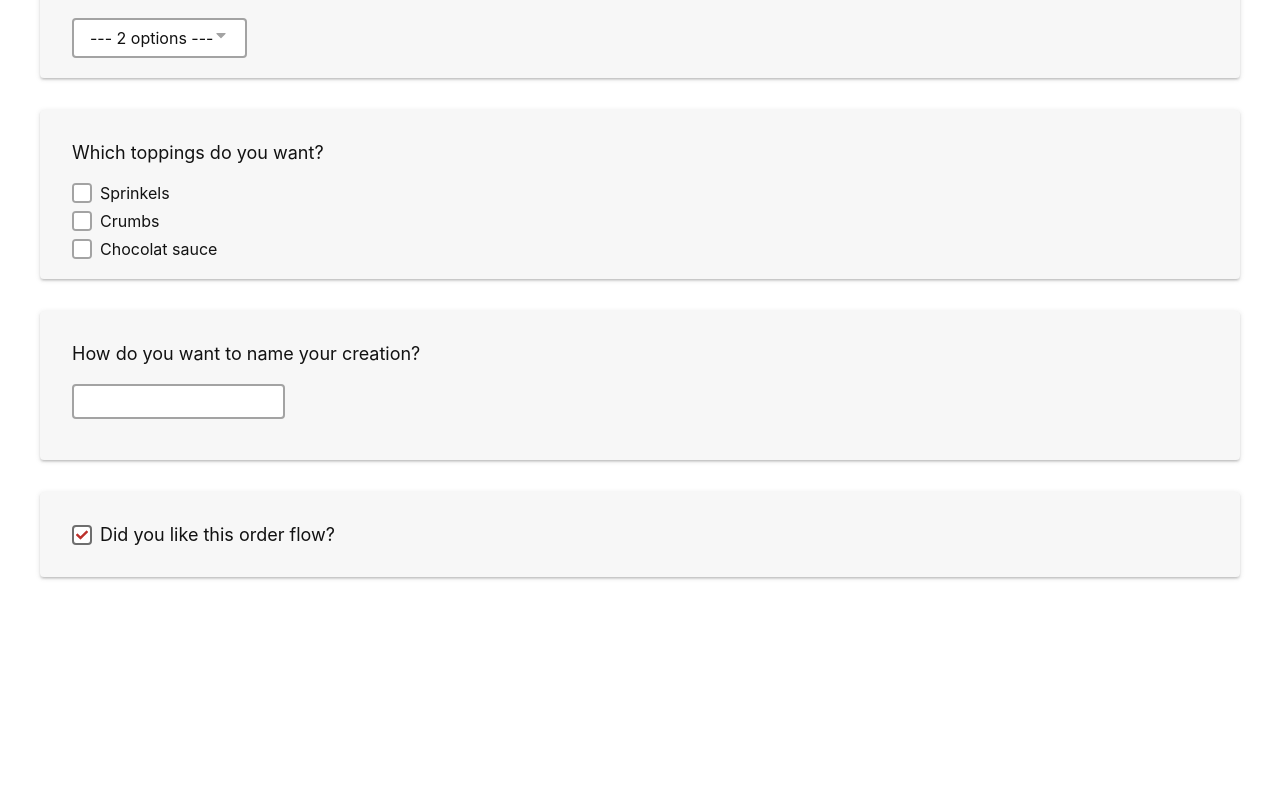
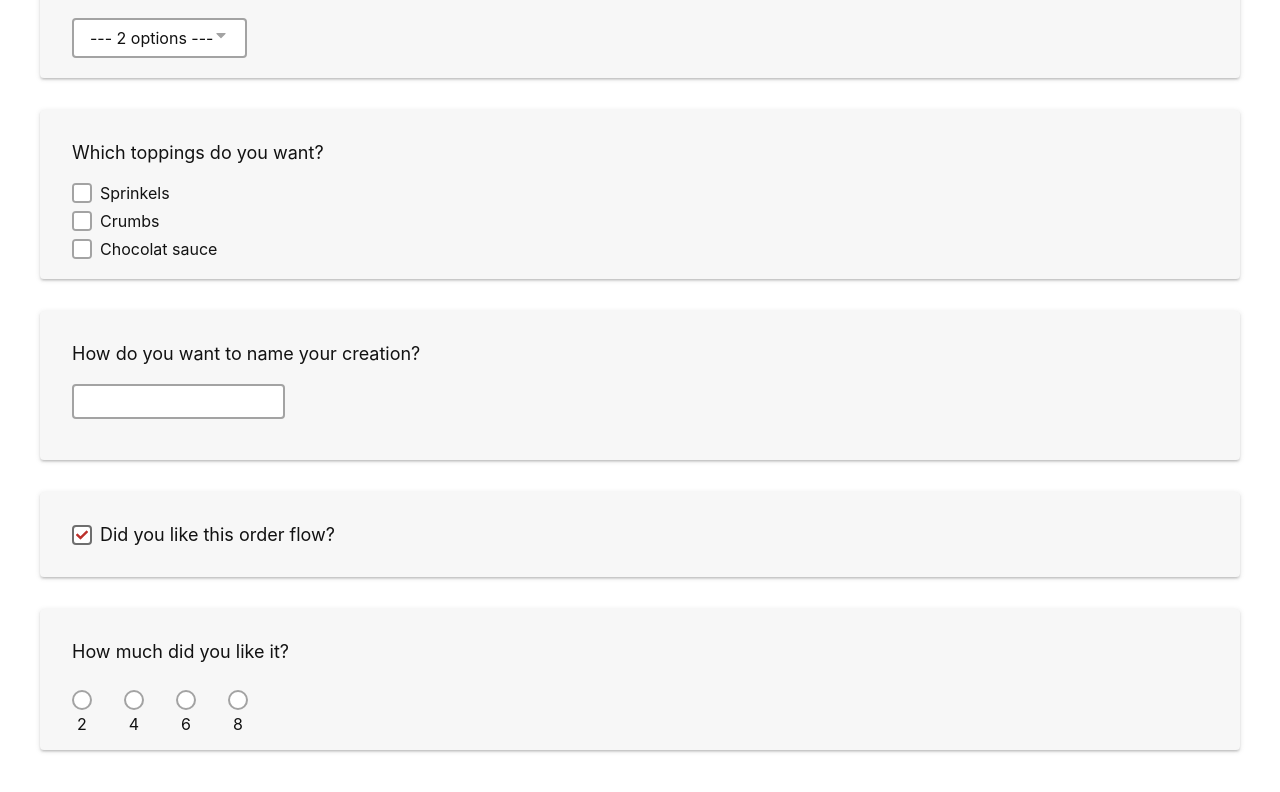
Before and after one commit to tuur29/surveytool, a React (Create React App) app: page / in a window 1280 px wide. Shown: the part 1036-1828 px from the top of the page. Before the commit the page ends 1677 px from the top, so only its background shows below. Built offline with nearby package versions, Linux system fonts and the light colour scheme.

Commit message:
Add radio button range input

```diff
--- a/src/components/QuestionList.tsx
+++ b/src/components/QuestionList.tsx
@@ -7,7 +7,7 @@ import { Container, Header, Footer } from "./styles/Container";
 import SingleChoiceQuestion from "./questions/SingleChoiceQuestion";
 import MultipleChoiceQuestion from "./questions/MultipleChoiceQuestion";
 import TextQuestion from "./questions/TextQuestion";
-import SliderQuestion from "./questions/SliderQuestion";
+import RangeQuestion from "./questions/RangeQuestion";
 
 const determineComponent = (question: AllQuestionsType): JSX.Element => {
     switch (question.type) {
@@ -17,8 +17,8 @@ const determineComponent = (question: AllQuestionsType): JSX.Element => {
             return <MultipleChoiceQuestion key={question.id} question={question} />;
         case answerTypes.text:
             return <TextQuestion key={question.id} question={question} />;
-        case answerTypes.slider:
-            return <SliderQuestion key={question.id} question={question} />;
+        case answerTypes.range:
+            return <RangeQuestion key={question.id} question={question} />;
     }
 };
 
--- a/src/components/common/Slider.tsx
+++ b/src/components/common/Slider.tsx
@@ -1,13 +1,13 @@
 import React, { useState, useCallback, MouseEvent, TouchEvent, useRef, useEffect, useMemo } from "react";
 import { SliderWrapper, SliderTrack, SliderHandle, SliderHandleLabel, SliderLabel, SliderMark } from "../styles/Input";
-import { SliderDirectionType } from "../../types/ConfigTypes";
+import { RangeDirectionType } from "../../types/ConfigTypes";
 
 type PropsType = {
     min: number;
     max: number;
     value: number;
     step: number;
-    direction: SliderDirectionType;
+    direction: RangeDirectionType;
     onChange: (value: number) => void;
 };
 
--- /dev/null
+++ b/src/components/questions/RangeQuestion.tsx
@@ -0,0 +1,67 @@
+import React from "react";
+import { RangeQuestionType } from "../../types/ConfigTypes";
+import { Question, Title } from "../styles/Question";
+import { useStoreDispatch } from "../../redux/store";
+import { setAnswer } from "../../redux/answersReducer";
+import HintableLabel from "../common/HintableLabel";
+import useQuestionAnswer from "../../hooks/useQuestionAnswer";
+import { RangeAnswerType } from "../../types/AnswerTypes";
+import Slider from "../common/Slider";
+import { RadioListWrapper, RadioButton, BottomLabel } from "../styles/Input";
+
+type PropsType = {
+    question: RangeQuestionType;
+};
+
+const RangeQuestion = (props: PropsType): JSX.Element => {
+    const { question } = props;
+    const dispatch = useStoreDispatch();
+    const { value } = useQuestionAnswer<RangeAnswerType>(question.id);
+
+    const setValue = (newValue: number) => {
+        dispatch(
+            setAnswer({
+                questionId: question.id,
+                type: question.type,
+                value: newValue,
+            }),
+        );
+    };
+
+    return (
+        <Question>
+            <Title>
+                <HintableLabel label={question.title} hints={question.hints} />
+            </Title>
+
+            {question.inputType === "slider" && (
+                <Slider
+                    min={question.min || 0}
+                    max={question.max || 1}
+                    value={value || 0}
+                    step={question.step || 1}
+                    direction={question.direction || "toRight"}
+                    onChange={setValue}
+                />
+            )}
+
+            {question.inputType === "radio" && (
+                <RadioListWrapper>
+                    {new Array(question.max - question.min + 1).fill(0).map((_, index) => {
+                        if (question.step && index % question.step !== 0) return null;
+
+                        const itemValue = question.min + index;
+                        return (
+                            <BottomLabel key={itemValue} onClick={() => setValue(itemValue)}>
+                                <RadioButton checked={value === itemValue} />
+                                <div>{itemValue}</div>
+                            </BottomLabel>
+                        );
+                    })}
+                </RadioListWrapper>
+            )}
+        </Question>
+    );
+};
+
+export default RangeQuestion;
--- a/src/components/questions/SliderQuestion.tsx
+++ /dev/null
@@ -1,47 +0,0 @@
-import React from "react";
-import { SliderQuestionType } from "../../types/ConfigTypes";
-import { Question, Title } from "../styles/Question";
-import { useStoreDispatch } from "../../redux/store";
-import { setAnswer } from "../../redux/answersReducer";
-import HintableLabel from "../common/HintableLabel";
-import useQuestionAnswer from "../../hooks/useQuestionAnswer";
-import { SliderAnswerType } from "../../types/AnswerTypes";
-import Slider from "../common/Slider";
-
-type PropsType = {
-    question: SliderQuestionType;
-};
-
-const SliderQuestion = (props: PropsType): JSX.Element => {
-    const { question } = props;
-    const dispatch = useStoreDispatch();
-    const { value } = useQuestionAnswer<SliderAnswerType>(question.id);
-
-    const setValue = (newValue: number) => {
-        dispatch(
-            setAnswer({
-                questionId: question.id,
-                type: question.type,
-                value: newValue,
-            }),
-        );
-    };
-
-    return (
-        <Question>
-            <Title>
-                <HintableLabel label={question.title} hints={question.hints} />
-            </Title>
-            <Slider
-                min={question.min || 0}
-                max={question.max || 1}
-                value={value || question.default || 0}
-                step={question.step || 1}
-                direction={question.direction || "toRight"}
-                onChange={setValue}
-            />
-        </Question>
-    );
-};
-
-export default SliderQuestion;
--- a/src/components/styles/Input.ts
+++ b/src/components/styles/Input.ts
@@ -1,7 +1,7 @@
 import styled, { css } from "styled-components";
 import { IconWrapper } from "../common/Icon";
 import { getElevation } from "../../utils/theme";
-import { SliderDirectionType } from "../../types/ConfigTypes";
+import { RangeDirectionType } from "../../types/ConfigTypes";
 
 const baseColors = css`
     background-color: ${({ theme }) => theme.colors.controlBack};
@@ -98,6 +98,11 @@ export const RadioButton = styled.div<{ checked?: boolean }>`
             transform: scale(${checked ? 1 : 0.35});
         `};
     }
+`;
+
+export const RadioListWrapper = styled.div`
+    display: flex;
+    justify-content: flex-start;
 `;
 
 // ----------------------------------------------------------------------
@@ -202,6 +207,18 @@ export const Label = styled.div`
     }
 `;
 
+export const BottomLabel = styled(Label)`
+    flex-direction: column;
+    justify-content: end;
+    text-align: center;
+    margin-top: ${({ theme }) => theme.space[2]}px;
+    margin-right: ${({ theme }) => theme.space[4]}px;
+
+    ${RadioButton}, ${Checkbox} {
+        margin-right: 0;
+    }
+`;
+
 // ----------------------------------------------------------------------
 // Text
 // ----------------------------------------------------------------------
@@ -254,7 +271,7 @@ export const SliderWrapper = styled.div<{ width?: number }>`
     user-select: none;
 `;
 
-export const SliderTrack = styled.div<{ percentage: number; direction?: SliderDirectionType }>`
+export const SliderTrack = styled.div<{ percentage: number; direction?: RangeDirectionType }>`
     position: absolute;
     top: calc(50% - 1.5px);
     width: 100%;
@@ -263,7 +280,7 @@ export const SliderTrack = styled.div<{ percentage: number; direction?: SliderDi
     background-color: red;
 `;
 
-export const SliderHandle = styled.div<{ percentage: number; direction?: SliderDirectionType }>`
+export const SliderHandle = styled.div<{ percentage: number; direction?: RangeDirectionType }>`
     position: absolute;
     top: 20%;
     left: ${({ percentage }) => percentage}%;
@@ -288,7 +305,7 @@ export const SliderLabel = styled.span<{ location: "left" | "right" }>`
     color: black;
 `;
 
-export const SliderMark = styled.div<{ percentage: number; direction?: SliderDirectionType }>`
+export const SliderMark = styled.div<{ percentage: number; direction?: RangeDirectionType }>`
     position: absolute;
     top: 30%;
     width: 2px;
--- a/src/redux/logic.ts
+++ b/src/redux/logic.ts
@@ -39,8 +39,8 @@ export const LogicMiddleware: Middleware = (store: MiddlewareAPI<Dispatch<Action
                     case answerTypes.text: {
                         return { ...baseAnswer, type: answerTypes.text, value: "" };
                     }
-                    case answerTypes.slider: {
-                        return { ...baseAnswer, type: answerTypes.slider, value: question.default || 0 };
+                    case answerTypes.range: {
+                        return { ...baseAnswer, type: answerTypes.range, value: question.default || 0 };
                     }
                 }
             });
--- a/src/types/AnswerTypes.ts
+++ b/src/types/AnswerTypes.ts
@@ -19,9 +19,9 @@ export type TextAnswerType = BaseAnswerType & {
     value: string;
 };
 
-export type SliderAnswerType = BaseAnswerType & {
-    type: answerTypes.slider;
+export type RangeAnswerType = BaseAnswerType & {
+    type: answerTypes.range;
     value: number;
 };
 
-export type AllAnswersType = SingleChoiceAnswerType | MultipleChoiceAnswerType | TextAnswerType | SliderAnswerType;
+export type AllAnswersType = SingleChoiceAnswerType | MultipleChoiceAnswerType | TextAnswerType | RangeAnswerType;
--- a/src/types/ConfigTypes.ts
+++ b/src/types/ConfigTypes.ts
@@ -6,7 +6,7 @@ export enum answerTypes {
     single = "singleChoice",
     multiple = "multipleChoice",
     text = "text",
-    slider = "slider",
+    range = "range",
 }
 
 type Hintable = {
@@ -56,23 +56,24 @@ export type TextQuestionType = BaseQuestion & {
     // TODO: add rows option?
 };
 
-export type SliderDirectionType = "toRight" | "toLeft"; // toRight is default
+export type RangeDirectionType = "toRight" | "toLeft"; // toRight is default
 
 // example: ratings
-export type SliderQuestionType = BaseQuestion & {
-    type: answerTypes.slider;
+export type RangeQuestionType = BaseQuestion & {
+    type: answerTypes.range;
     min: number;
     max: number;
     default?: number;
     step?: number;
-    direction?: SliderDirectionType;
+    direction?: RangeDirectionType;
+    inputType: "slider" | "radio";
 };
 
 export type AllQuestionsType =
     | SingleChoiceQuestionType
     | MultipleChoiceQuestionType
     | TextQuestionType
-    | SliderQuestionType;
+    | RangeQuestionType;
 
 export type ConfigType = {
     id: string; // used to differentiate multiple surveys (or versions) on same domain
--- a/src/utils/mock.ts
+++ b/src/utils/mock.ts
@@ -33,8 +33,9 @@ export const mockConfig: Partial<ConfigType> = {
         },
         {
             id: "QXCHUKIH",
-            type: answerTypes.slider,
+            type: answerTypes.range,
             title: "How many do you want?",
+            inputType: "slider",
             min: 0,
             max: 10,
             default: 1,
@@ -84,5 +85,14 @@ export const mockConfig: Partial<ConfigType> = {
             title: "Did you like this order flow?",
             checkedByDefault: true,
         },
+        {
+            id: "PDJRLCWT",
+            type: answerTypes.range,
+            title: "How much did you like it?",
+            inputType: "radio",
+            min: 2,
+            step: 2,
+            max: 8,
+        },
     ],
 };
```
